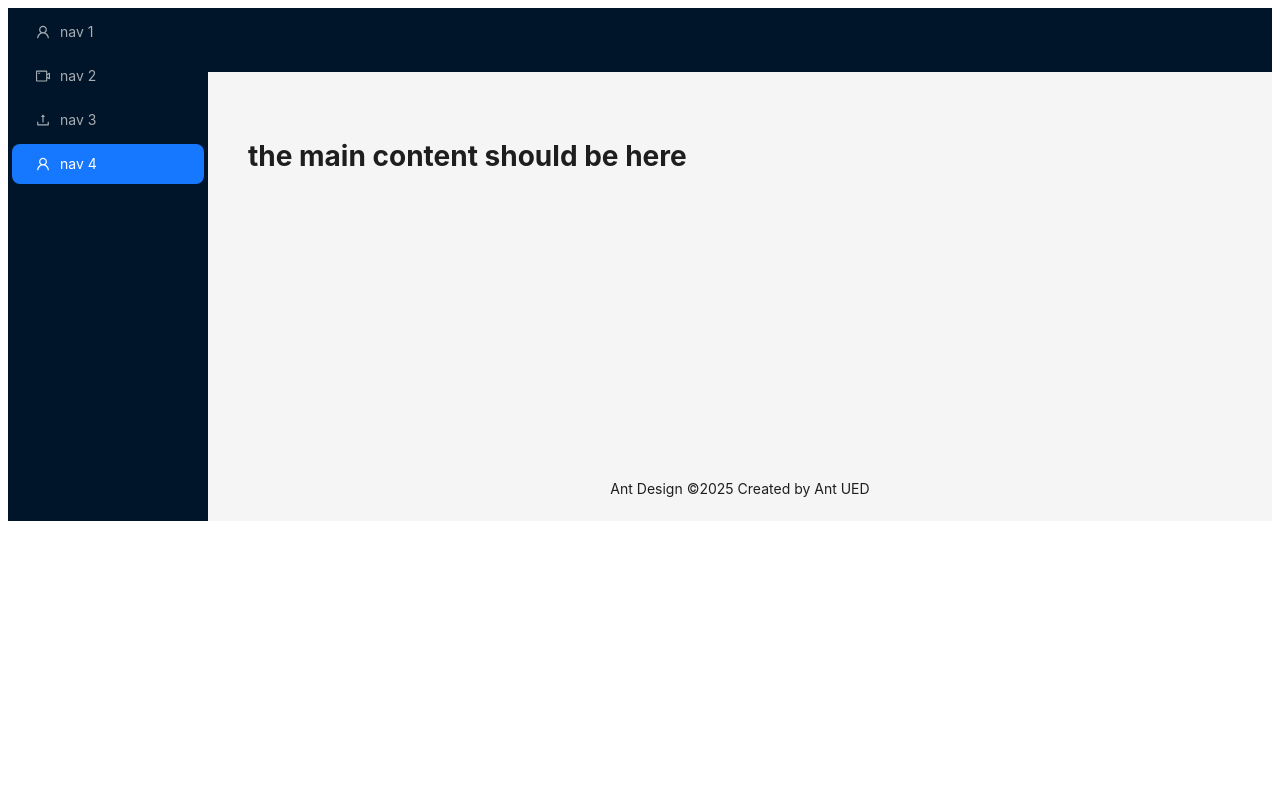
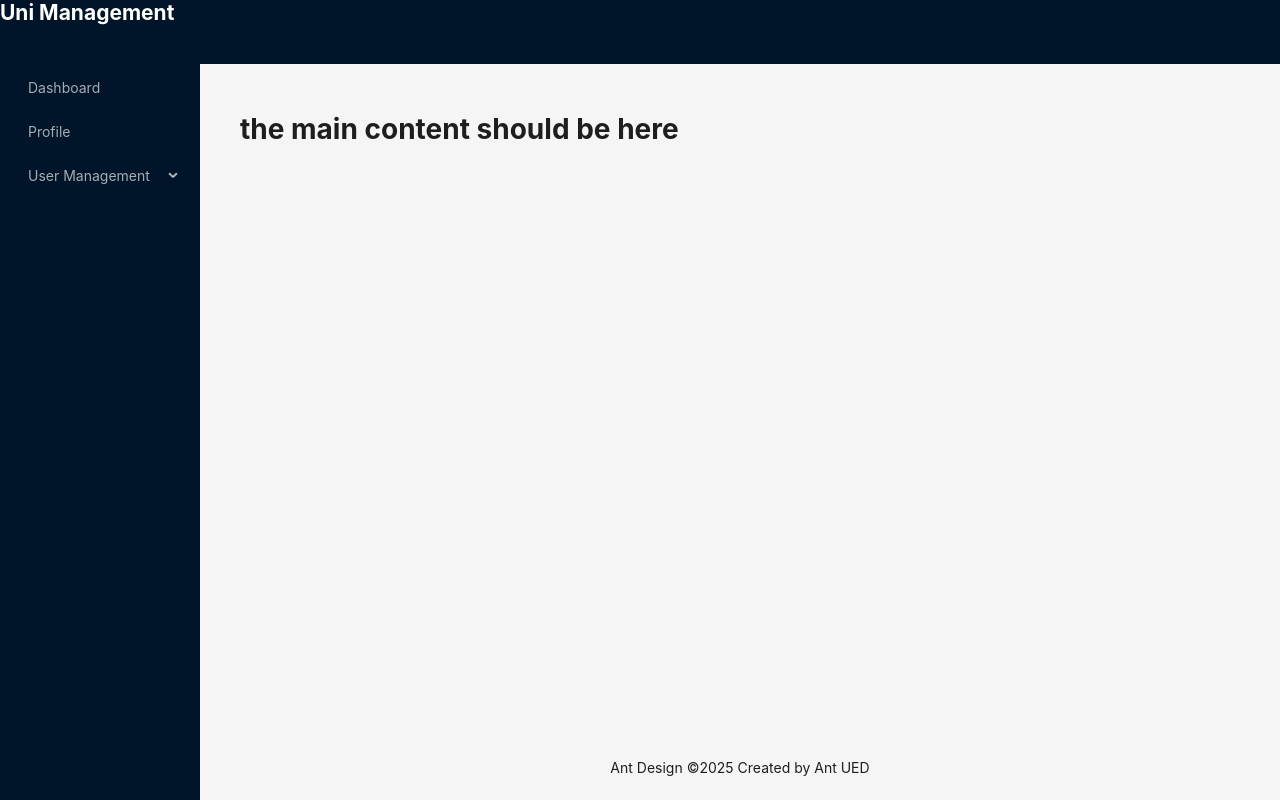
Before and after one commit to MuntasirAbid/university-management-frontend, a React (Vite) app: page / in a window 1280 px wide. Built offline with nearby package versions, Linux system fonts and the light colour scheme.

Commit message:
fixing layout

```diff
--- a/src/App.tsx
+++ b/src/App.tsx
@@ -1,4 +1,4 @@
-import MainLayout from "./componnents/layout/MainLayout";
+import MainLayout from "./components/layout/MainLayout";
 
 function App() {
   return <MainLayout></MainLayout>;
--- a/src/componnents/layout/MainLayout.tsx
+++ b/src/components/layout/MainLayout.tsx
@@ -1,26 +1,35 @@
-import { Layout, Menu } from "antd";
-import {
-  UploadOutlined,
-  UserOutlined,
-  VideoCameraOutlined,
-} from "@ant-design/icons";
-import { createElement } from "react";
+import { Layout, Menu, MenuProps } from "antd";
+
 const { Header, Content, Footer, Sider } = Layout;
 
-const items = [
-  UserOutlined,
-  VideoCameraOutlined,
-  UploadOutlined,
-  UserOutlined,
-].map((icon, index) => ({
-  key: String(index + 1),
-  icon: createElement(icon),
-  label: `nav ${index + 1}`,
-}));
+const items: MenuProps["items"] = [
+  {
+    key: "1",
+    label: "Dashboard",
+  },
+  {
+    key: "2",
+    label: "Profile",
+  },
+  {
+    key: "3",
+    label: "User Management",
+    children: [
+      {
+        key: "11",
+        label: "Create Admin",
+      },
+      {
+        key: "21",
+        label: "Create Student",
+      },
+    ],
+  },
+];
 
 const MainLayout = () => {
   return (
-    <Layout>
+    <Layout style={{ height: "100vh" }}>
       <Sider
         breakpoint="lg"
         collapsedWidth="0"
@@ -31,13 +40,10 @@ const MainLayout = () => {
           console.log(collapsed, type);
         }}
       >
-        <div className="demo-logo-vertical" />
-        <Menu
-          theme="dark"
-          mode="inline"
-          defaultSelectedKeys={["4"]}
-          items={items}
-        />
+        <div style={{ color: "white", height: "4rem" }}>
+          <h1>Uni Management</h1>
+        </div>
+        <Menu theme="dark" mode="inline" items={items} />
       </Sider>
       <Layout>
         <Header style={{ padding: 0 }} />
--- a/src/index.css
+++ b/src/index.css
@@ -0,0 +1,5 @@
+* {
+  box-sizing: border-box;
+  margin: 0;
+  padding: 0;
+}
```
Also changed, not shown: src/components/layout/AdminLayout.tsx (added, +7 -0 lines).
